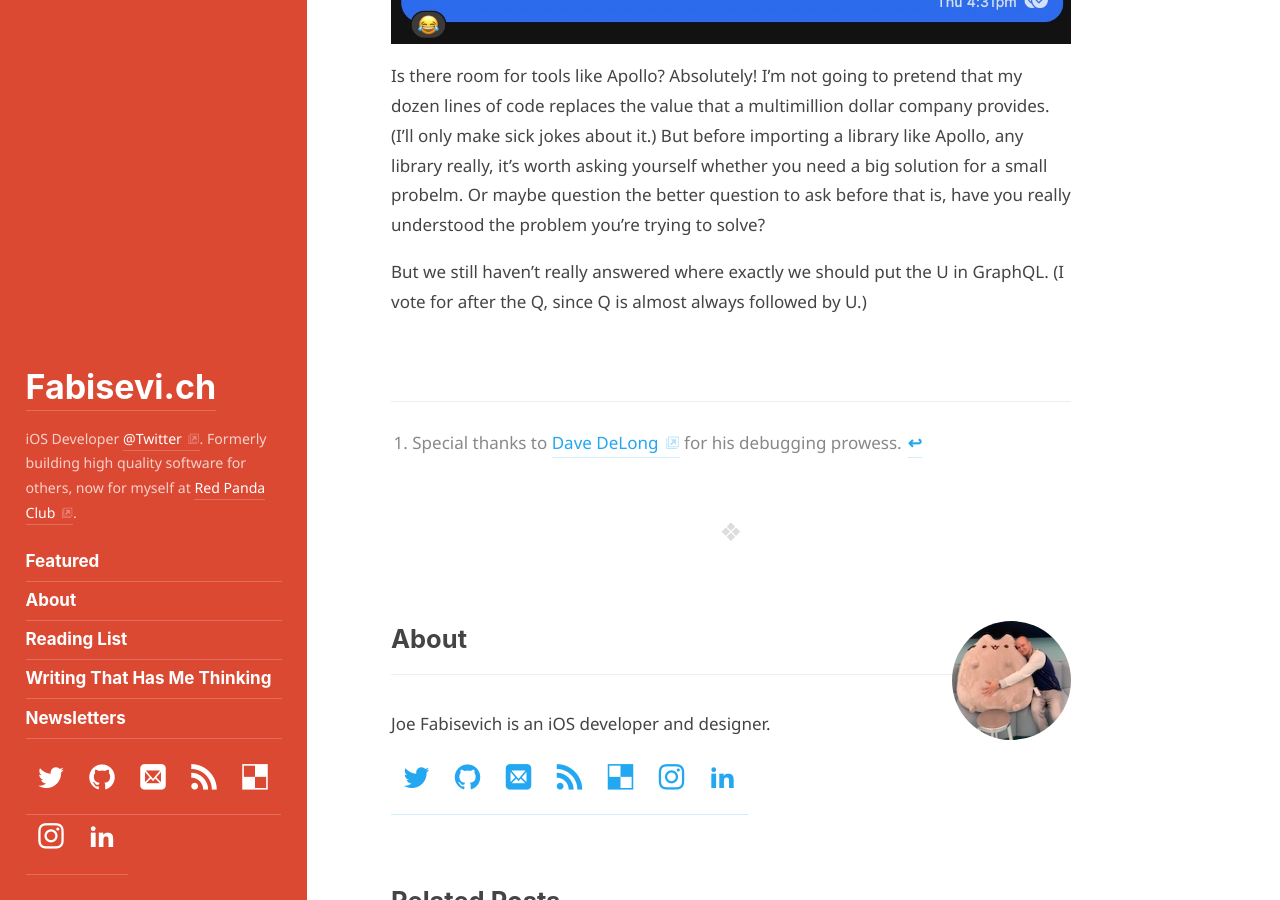
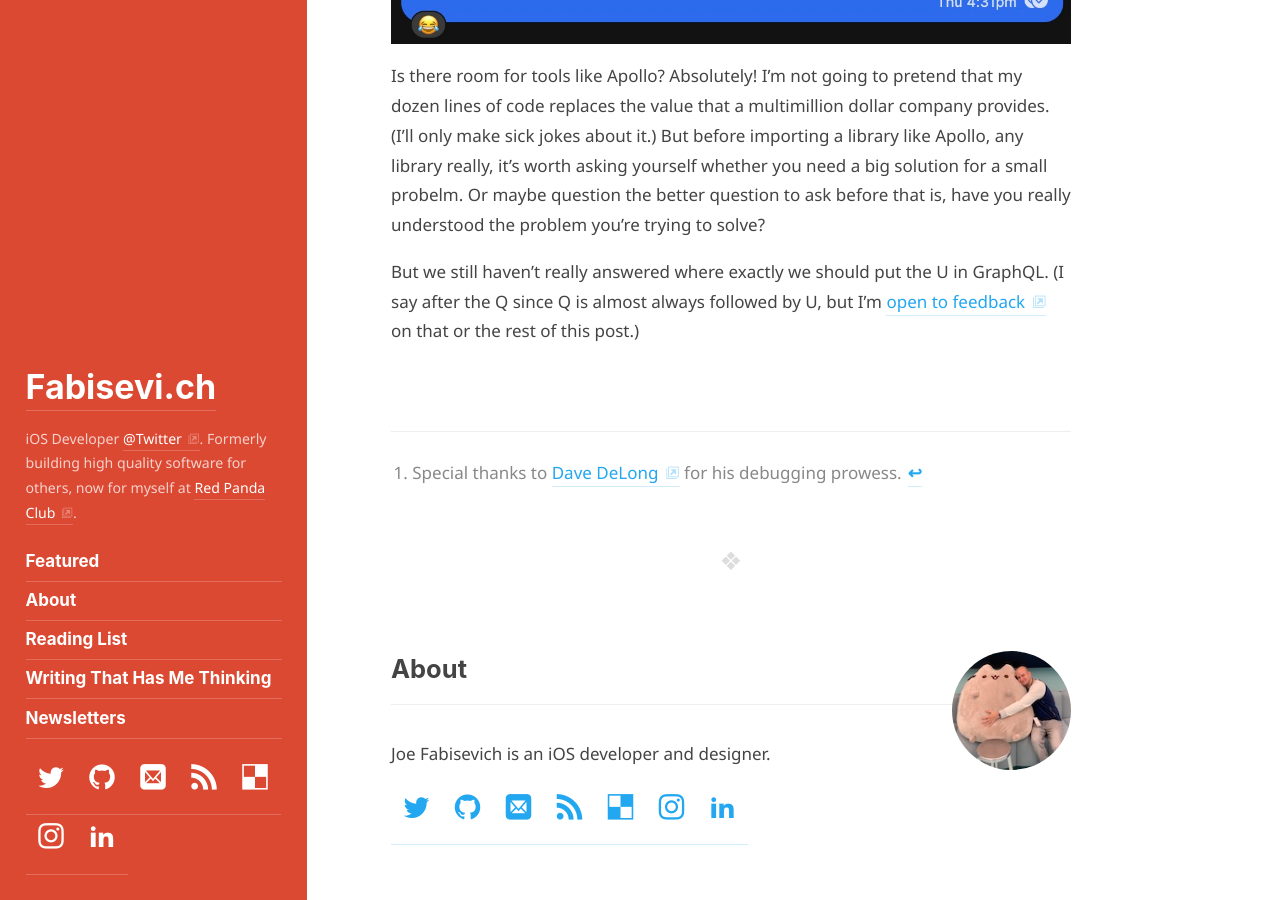
Before and after one commit to mergesort/mergesort.github.io, a Jekyll site: the page built from _posts/2021-03-12-putting-the-u-in-graphql.md, in a window 1280 px wide and 900 px high, scrolled down 2651 px. Built offline with Jekyll 4.4.1, drawn with Linux system fonts in a browser that asks for light colours; some web fonts are replaced.

Commit message:
Adding link to Twitter for feedback

```diff
--- a/_posts/2021-03-12-putting-the-u-in-graphql.md
+++ b/_posts/2021-03-12-putting-the-u-in-graphql.md
@@ -87,6 +87,6 @@ That looks a lot cleaner, and our responsibilities seem a lot more well-divided.
 
 Is there room for tools like Apollo? Absolutely! I'm not going to pretend that my dozen lines of code replaces the value that a multimillion dollar company provides. (I'll only make sick jokes about it.) But before importing a library like Apollo, any library really, it's worth asking yourself whether you need a big solution for a small probelm. Or maybe question the better question to ask before that is, have you really understood the problem you're trying to solve?
 
-But we still haven't really answered where exactly we should put the U in GraphQL. (I vote for after the Q, since Q is almost always followed by U.)
+But we still haven't really answered where exactly we should put the U in GraphQL. (I say after the Q since Q is almost always followed by U, but I'm [open to feedback](https://twitter.com/mergesort) on that or the rest of this post.)
 
 [^1]: Special thanks to [Dave DeLong](https://twitter.com/davedelong) for his debugging prowess.
```
